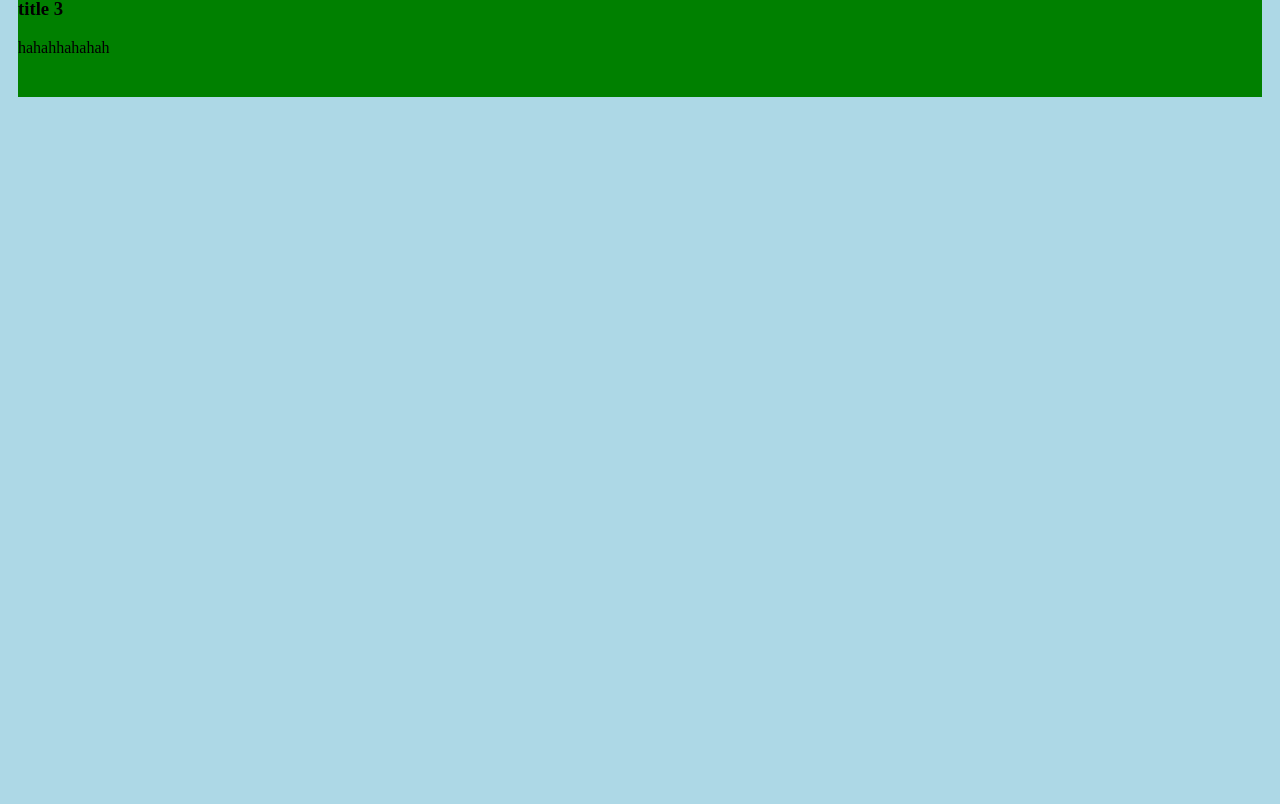
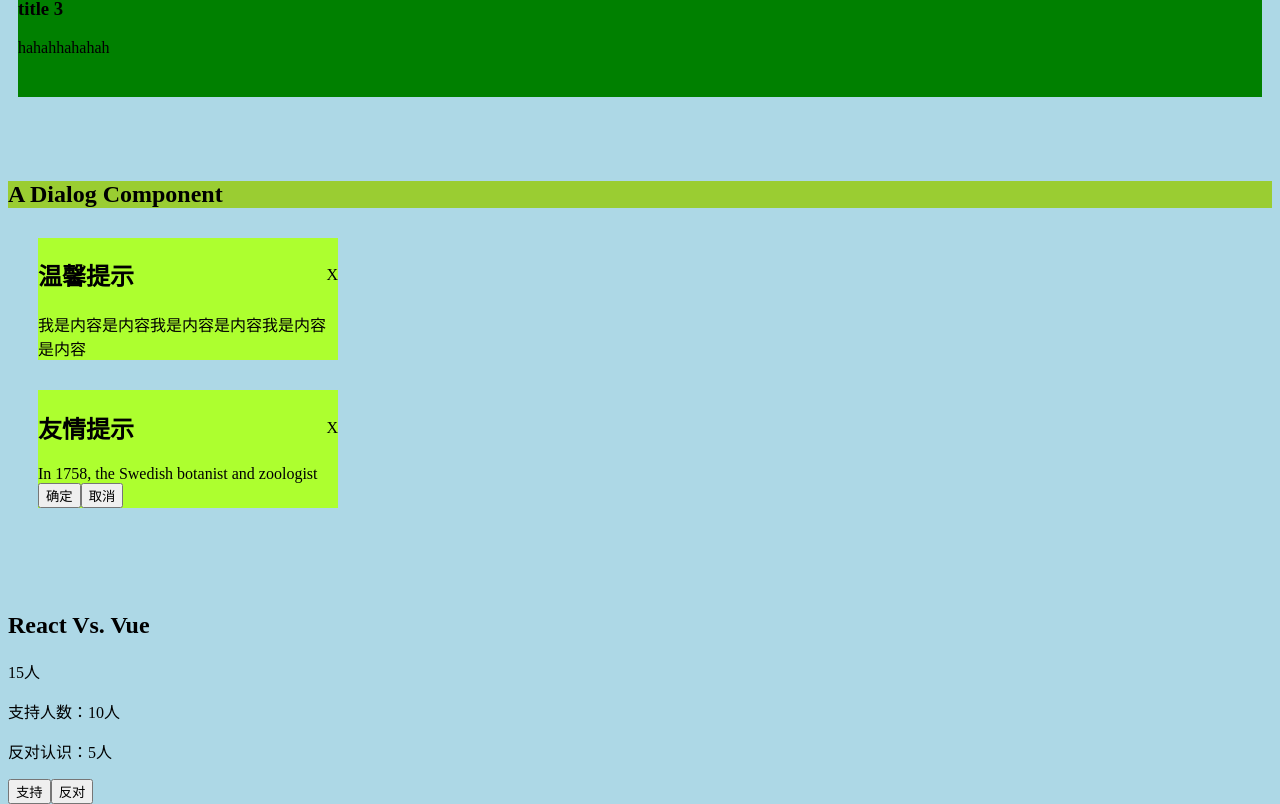
Before and after one commit to StevenYangSX/Zhufeng-React-Course-Demo1, a React app: page / in a window 1280 px wide. Shown: the part 682-1486 px from the top of the page. Before the commit the page ends 829 px from the top, so only its background shows below. Built offline with nearby package versions, Linux system fonts and the light colour scheme.

Commit message:
Working on Class component

```diff
--- a/public/index.html
+++ b/public/index.html
@@ -4,7 +4,7 @@
     <meta charset="utf-8" />
     <link rel="icon" href="%PUBLIC_URL%/favicon.ico" />
     <meta name="viewport" content="width=device-width, initial-scale=1" />
-    <title>React App</title>
+    <title>React Course</title>
   </head>
   <body>
     <noscript>You need to enable JavaScript to run this app.</noscript>
--- /dev/null
+++ b/src/components/Dialog.jsx
@@ -0,0 +1,37 @@
+/**
+ * 一个通用的Dialog提示框组件
+ * 标题   内容  下方按钮都为动态可变
+ *
+ */
+import PropTypes from "prop-types";
+import React from "react";
+const Dialog = function Dialog(props) {
+  let { title, content, children } = props;
+  children = React.Children.toArray(children);
+  return (
+    <div
+      className="dialog-box"
+      style={{ backgroundColor: "greenyellow", margin: "30px", width: 300 }}
+    >
+      <div
+        className="header"
+        style={{ display: "flex", justifyContent: "space-between", alignItems: "center" }}
+      >
+        <h2 className="title">{title}</h2>
+        <span>X</span>
+      </div>
+      <div className="main">{content}</div>
+      {children.length > 0 ? <div className="footer">{children}</div> : null}
+    </div>
+  );
+};
+
+// props校验
+Dialog.defaultProps = { title: "温馨提示" };
+
+Dialog.propTypes = {
+  title: PropTypes.string,
+  content: PropTypes.string.isRequired,
+};
+
+export default Dialog;
--- a/src/index.jsx
+++ b/src/index.jsx
@@ -3,6 +3,8 @@ import ReactDOM from "react-dom/client";
 import "@/index.less";
 
 import DemoOne from "./views/DemoOne";
+import Dialog from "./components/Dialog";
+import Vote from "./views/Vote";
 const root = ReactDOM.createRoot(document.getElementById("root"));
 
 const text = "一些数据";
@@ -29,6 +31,20 @@ root.render(
     <DemoOne title="title 3">
       <span>hahahhahahah</span>
     </DemoOne>
+    <br />
+    <br />
+    <br />
+    <h2 style={{ backgroundColor: "yellowgreen" }}>A Dialog Component</h2>
+
+    <Dialog content="我是内容是内容我是内容是内容我是内容是内容"></Dialog>
+    <Dialog title="友情提示" content="In 1758, the Swedish botanist and zoologist">
+      <button>确定</button>
+      <button>取消</button>
+    </Dialog>
+    <br />
+    <br />
+    <br />
+    <Vote title="React Vs. Vue" />
   </Fragment>
 );
 
--- a/src/views/DemoOne.jsx
+++ b/src/views/DemoOne.jsx
@@ -3,7 +3,7 @@ import PropTypes from "prop-types";
 import React from "react";
 
 const DemoOne = function DemoOne(props) {
-  let { title, data, children } = props;
+  let { title, children } = props;
 
   // 根基 children的不同 放置的位置不同
   // 可以基于 React.children对象提供的方法 对props.children做处理
--- /dev/null
+++ b/src/views/Vote.jsx
@@ -0,0 +1,42 @@
+/**
+ * 一个 投票组件 函数组件
+ * 函数组件为静态组件 第一次渲染组件 执行函数
+ */
+
+const Vote = (props) => {
+  let { title } = props;
+  let supNum = 10,
+    oppNum = 5;
+  return (
+    <div className="vote-vox">
+      <div className="header">
+        <h2 className="title">{title}</h2>
+        <span>{supNum + oppNum}人</span>
+      </div>
+      <div className="main">
+        <p>支持人数：{supNum}人</p>
+        <p>反对认识：{oppNum}人</p>
+      </div>
+      <div className="footer">
+        <button
+          onClick={() => {
+            supNum++;
+            console.log(supNum);
+          }}
+        >
+          支持
+        </button>
+        <button
+          onClick={() => {
+            oppNum++;
+            console.log(oppNum);
+          }}
+        >
+          反对
+        </button>
+      </div>
+    </div>
+  );
+};
+
+export default Vote;
```
Also changed, not shown: src/views/VoteClass.jsx (added, +41 -0 lines).
